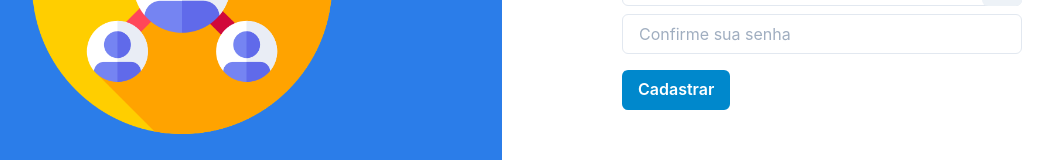
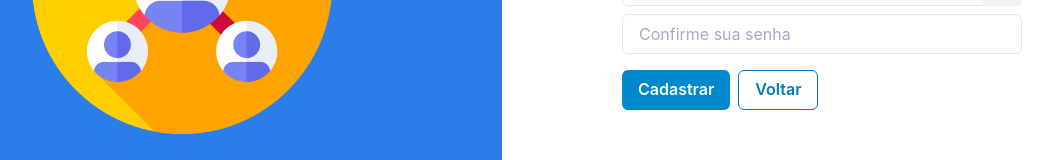
Before and after one commit to caioteixeiraa/tcc-front, a Next.js app in the folder lovelace/: page /register in a window 1280 px wide. Shown: the part 416-576 px from the top of the page, without its empty margins (138-1191 px from the left). Built offline with nearby package versions, Linux system fonts and the light colour scheme.

Commit message:
fix route

```diff
--- a/lovelace/pages/register.js
+++ b/lovelace/pages/register.js
@@ -63,7 +63,7 @@ export const Register = () => {
         axios.patch('http://localhost:5000/users/activate', body)
         .then((res) => {
             console.log("Usuário ativado!", body)
-            router.push('dashboard')
+            router.push('login')
         })
         .catch((err) => {
             console.log(err)
@@ -110,6 +110,7 @@ export const Register = () => {
                     </Stack>
                     <ButtonGroup>
                         <Button colorScheme='telegram' onClick={register}>Cadastrar</Button>
+                        <Button colorScheme='telegram' variant='outline' onClick={() => router.back()}>Voltar</Button>
                     </ButtonGroup>
                 </Stack>
             </Box>
```
